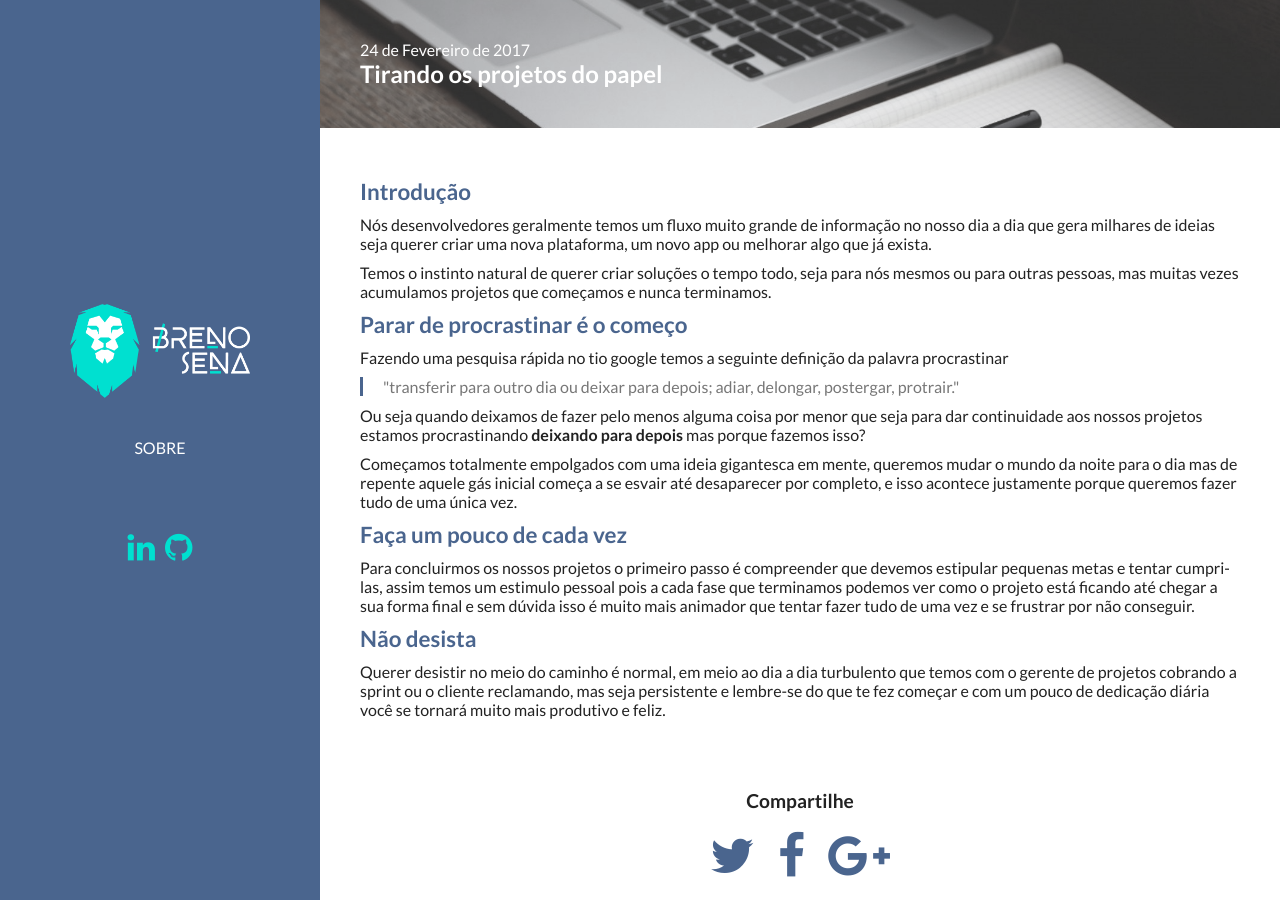
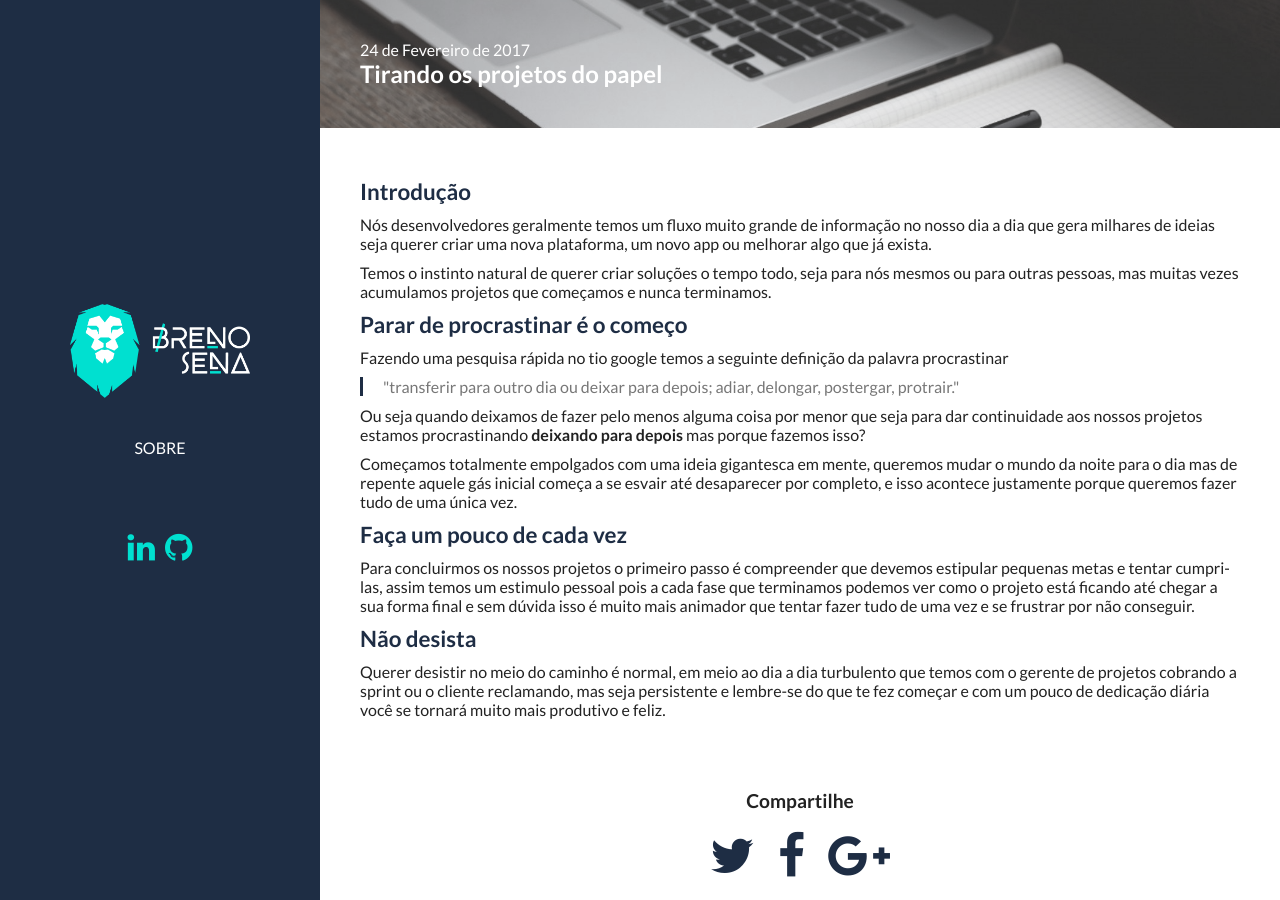
Before and after one commit to brenofsena/brenofsena.github.io, a Jekyll site: the page built from _posts/2017-02-24-tirando-os-projetos-do-papel.markdown, in a window 1280 px wide and 900 px high. Built offline with Jekyll 4.4.1, drawn with Linux system fonts in a browser that asks for light colours; nearby versions of some CDN libraries; comment, search, counter and statistics services are not loaded.

Commit message:
Update CSS

```diff
--- a/_sass/_base.scss
+++ b/_sass/_base.scss
@@ -1,5 +1,5 @@
 $background: #fff;
-$primary-color: #4a658e;
+$primary-color: #1e2d44;
 $secondary-color: #00e0d0;
 $font: 'Lato';
 
```
